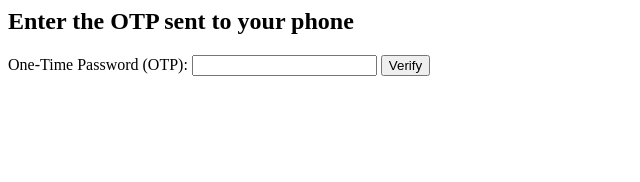
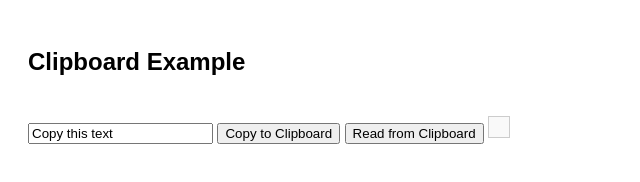
Before and after one commit to chalithav/otp-fetch, a plain HTML site: page index.html in a window 1280 px wide. Shown: the whole page, without its empty margins (0-640 px from the left). Drawn offline with Linux system fonts and the light colour scheme.

Commit message:
Update index.html

```diff
--- a/index.html
+++ b/index.html
@@ -1,16 +1,58 @@
+<!DOCTYPE html>
 <html lang="en">
 <head>
     <meta charset="UTF-8">
     <meta name="viewport" content="width=device-width, initial-scale=1.0">
-    <title>OTP Verification</title>
+    <title>Clipboard Example</title>
+    <style>
+        body {
+            font-family: Arial, sans-serif;
+            padding: 20px;
+        }
+        #output {
+            margin-top: 20px;
+            padding: 10px;
+            border: 1px solid #ccc;
+            background-color: #f9f9f9;
+            display: inline-block;
+        }
+    </style>
 </head>
 <body>
-    <h2>Enter the OTP sent to your phone</h2>
 
-    <form action="/verify-otp" method="POST">
-        <label for="otp_field">One-Time Password (OTP):</label>
-        <input id="otp_field" type="text" name="otp" inputmode="numeric" pattern="[0-9]{6}" autocomplete="one-time-code" required>
-        <button type="submit">Verify</button>
-    </form>
+    <h2>Clipboard Example</h2>
+
+    <!-- Input field with value to copy -->
+    <input type="text" id="inputField" value="Copy this text">
+    <button onclick="copyToClipboard()">Copy to Clipboard</button>
+
+    <!-- Button to read clipboard content -->
+    <button onclick="readFromClipboard()">Read from Clipboard</button>
+
+    <!-- Display read value -->
+    <div id="output"></div>
+
+    <script>
+        // Function to copy input value to clipboard using navigator.clipboard.writeText()
+        function copyToClipboard() {
+            const textToCopy = document.getElementById("inputField").value;
+            navigator.clipboard.writeText(textToCopy).then(() => {
+                alert("Copied to clipboard: " + textToCopy);
+            }).catch(err => {
+                console.error("Failed to copy text: ", err);
+            });
+        }
+
+        // Function to read clipboard content and show in the UI
+        async function readFromClipboard() {
+            try {
+                const text = await navigator.clipboard.readText();
+                document.getElementById("output").innerText = "Clipboard content: " + text;
+            } catch (err) {
+                console.error("Failed to read clipboard: ", err);
+            }
+        }
+    </script>
+
 </body>
 </html>
```
